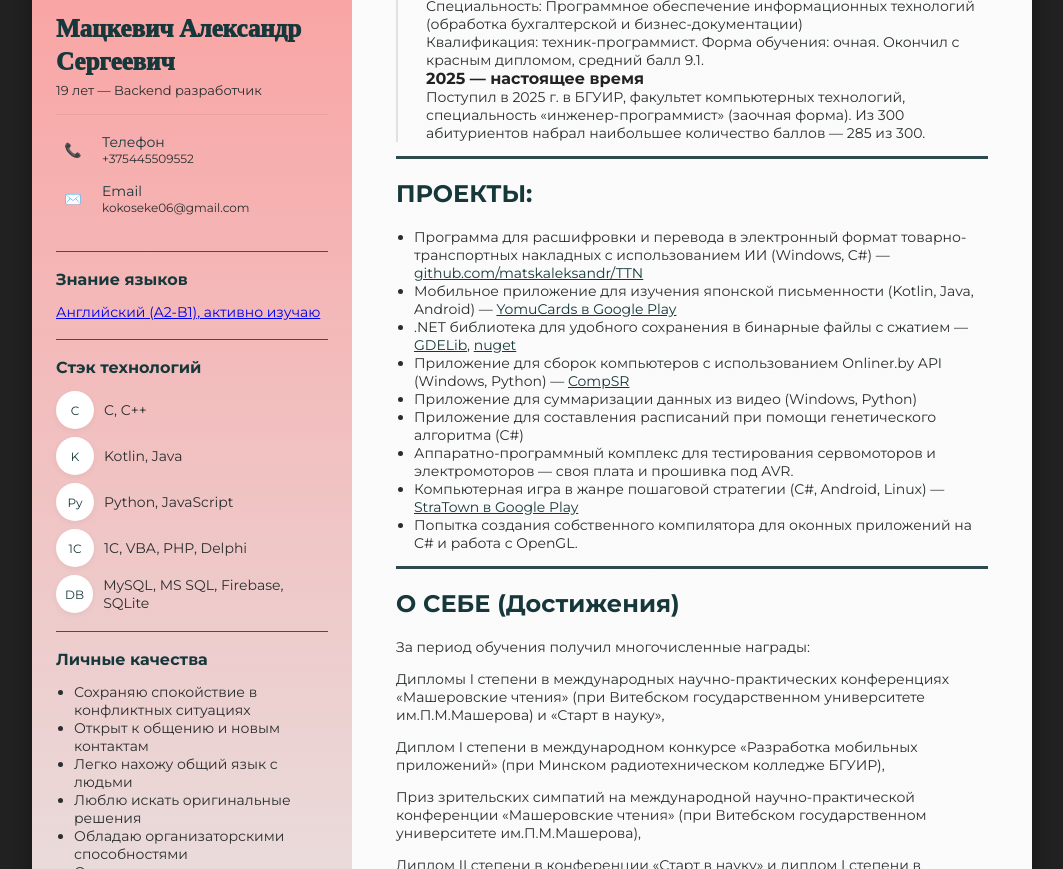
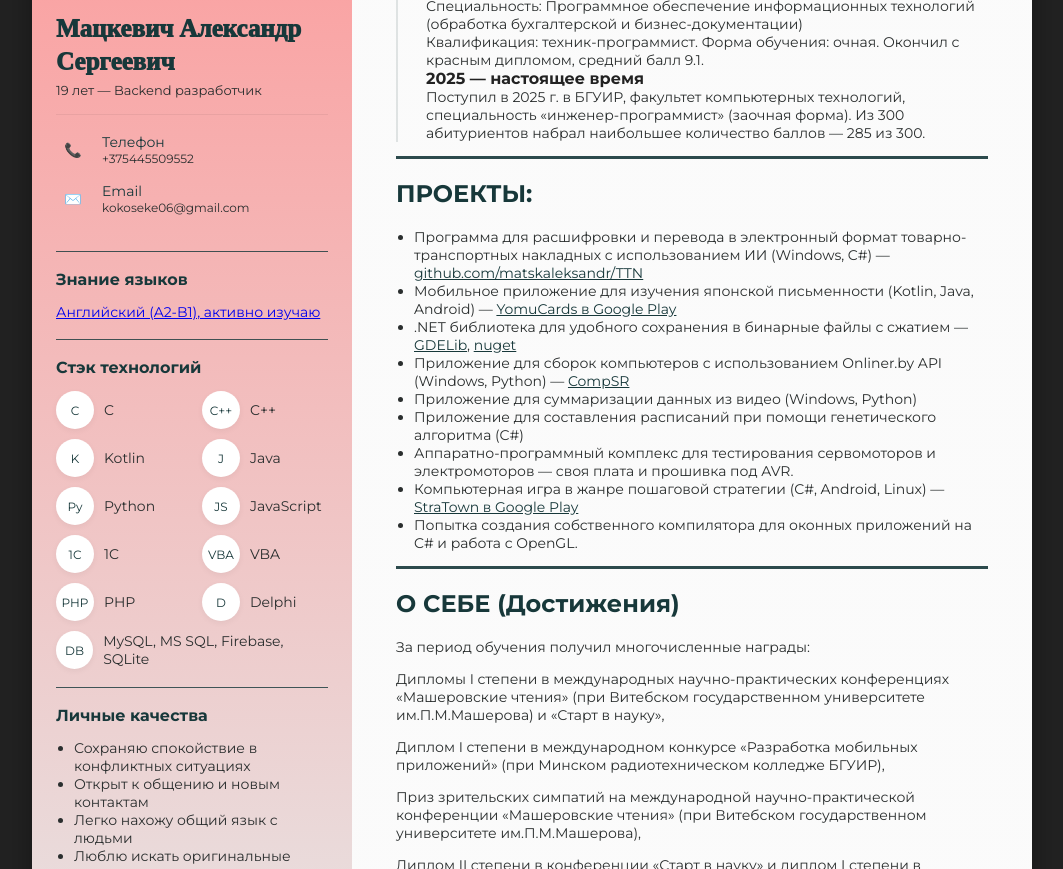
Before and after one commit to matskaleksandr/RezumeMatskAleksandr, a plain HTML site: page index.html in a window 1280 px wide. Shown: the part 328-1197 px from the top of the page, without its empty margins (108-1171 px from the left). Drawn offline with nearby package versions, Linux system fonts and the light colour scheme.

Commit message:
Update index.html
1.0.1

```diff
--- a/index.html
+++ b/index.html
@@ -17,7 +17,6 @@
       --maxw:1000px;
     }
     *{box-sizing:border-box}
-    /* allow page grow taller than viewport */
     html,body{min-height:100vh;margin:0;padding:0}
     body{
       font-family:Montserrat,system-ui,Arial;
@@ -50,7 +49,6 @@
     .skill-list{display:flex;flex-direction:column;gap:8px}
     .skill{display:flex;align-items:center;gap:10px}
     .dot{width:38px;height:38px;border-radius:50%;background:#fff;display:flex;align-items:center;justify-content:center;font-size:12px;color:var(--accent);box-shadow:0 2px 6px rgba(0,0,0,0.05)}
-    /* main content */
     .main{flex:1;padding:36px 44px}
     .about{max-width:680px;color:#364444}
     .heading{display:flex;align-items:center;gap:14px}
@@ -103,13 +101,25 @@
       <div class="divider"></div>
 
       <h3 class="section">Стэк технологий</h3>
-      <div class="skill-list">
-        <div class="skill"><div class="dot">C</div><div class="muted">C, C++</div></div>
-        <div class="skill"><div class="dot">K</div><div class="muted">Kotlin, Java</div></div>
-        <div class="skill"><div class="dot">Py</div><div class="muted">Python, JavaScript</div></div>
-        <div class="skill"><div class="dot">1C</div><div class="muted">1C, VBA, PHP, Delphi</div></div>
-        <div class="skill"><div class="dot">DB</div><div class="muted">MySQL, MS SQL, Firebase, SQLite</div></div>
-      </div>
+    <div class="skill-list" style="display: grid; grid-template-columns: 1fr 1fr; gap: 10px 20px;">
+    <div class="skill"><div class="dot">C</div><div class="muted">C</div></div>
+    <div class="skill"><div class="dot">C++</div><div class="muted">C++</div></div>
+    <div class="skill"><div class="dot">K</div><div class="muted">Kotlin</div></div>
+    <div class="skill"><div class="dot">J</div><div class="muted">Java</div></div>
+    <div class="skill"><div class="dot">Py</div><div class="muted">Python</div></div>
+    <div class="skill"><div class="dot">JS</div><div class="muted">JavaScript</div></div>
+    <div class="skill"><div class="dot">1C</div><div class="muted">1C</div></div>
+    <div class="skill"><div class="dot">VBA</div><div class="muted">VBA</div></div>
+    <div class="skill"><div class="dot">PHP</div><div class="muted">PHP</div></div>
+    <div class="skill"><div class="dot">D</div><div class="muted">Delphi</div></div>
+    <div class="skill" style="grid-column: 1 / -1;">
+        <div class="dot">DB</div><div class="muted">MySQL, MS SQL, Firebase, SQLite</div>
+    </div>
+    </div>
+
+
+
+
 
       <div class="divider"></div>
 
```
